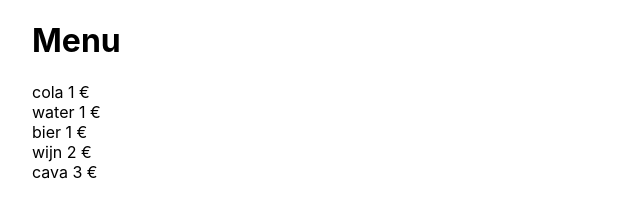
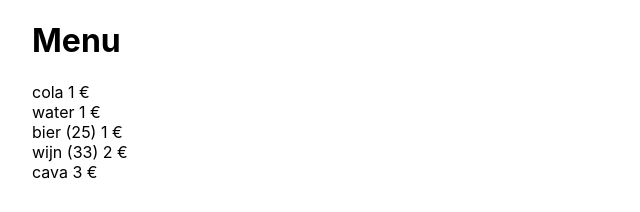
Before and after one commit to Jitse2003/dynamic_oefeningen, a React (Create React App) app: page / in a window 1280 px wide. Shown: the top 212 px of the page, without its empty margins (0-640 px from the left). Built offline with nearby package versions, Linux system fonts and the light colour scheme.

Commit message:
Excercise 6.1

```diff
--- a/src/components/MenuProduct.js
+++ b/src/components/MenuProduct.js
@@ -3,5 +3,5 @@ export function MenuProduct(props) {
 
     if (!product?.name) return;
 
-    return <div>{product.name} {product.price} €</div>;
+    return <div>{product.name} {product.size ? "(" + product.size + ")" : "" } {product.price} €</div>;
 }
--- a/src/data/data.js
+++ b/src/data/data.js
@@ -1,7 +1,7 @@
 export const PRODUCTS_DATA = [
     {name: "cola", price: 1},
     {name: "water", price: 1},
-    {name: "bier", price: 1},
-    {name: "wijn", price: 2},
+    {name: "bier", price: 1, size: 25},
+    {name: "wijn", price: 2, size: 33},
     {name: "cava", price: 3}
 ];
```
